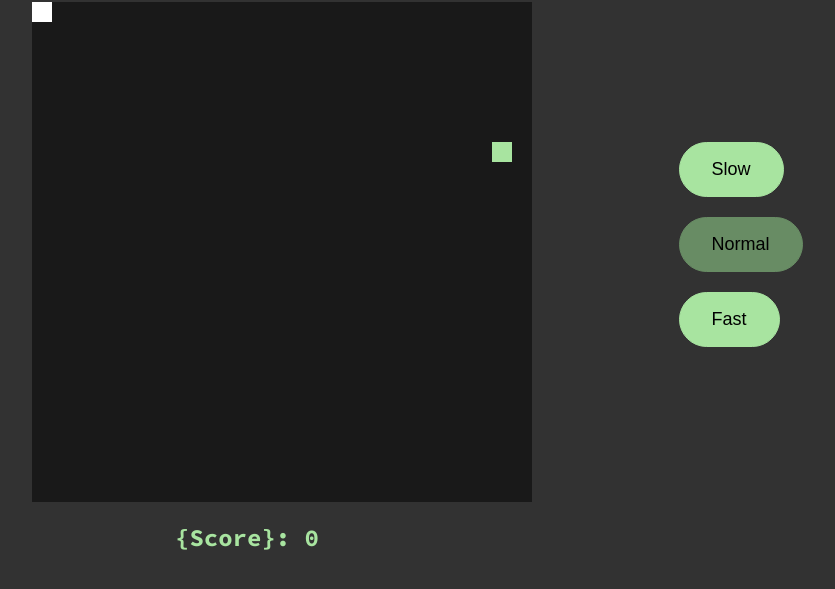
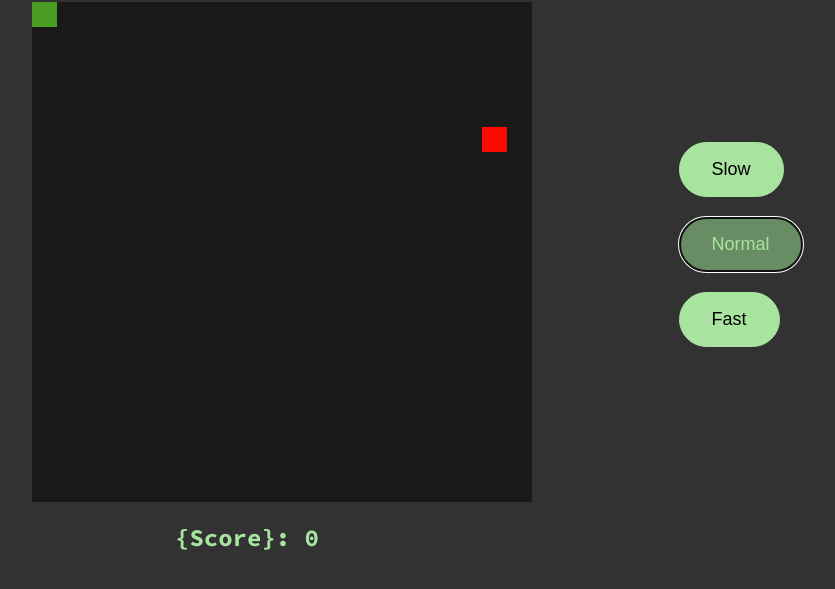
Before and after one commit to avvinlad/snake_game, a plain HTML site: page index.html in a window 1280 px wide. Shown: the part 91-680 px from the top of the page, without its empty margins (393-1228 px from the left). Drawn offline with Linux system fonts and the light colour scheme.

Commit message:
ui changes

```diff
--- a/index.html
+++ b/index.html
@@ -25,7 +25,7 @@
       <script type="text/javascript" src="js/draw.js"></script>
       <div style="margin-top: 120px;">
         <button onclick="changeSpeed(150, 'slow')" id="slow">Slow</button>
-        <button onclick="changeSpeed(120, 'normal')" id="normal" class="activeButton">Normal</button>
+        <button onclick="changeSpeed(120, 'normal')" id="normal" autofocus>Normal</button>
         <button onclick="changeSpeed(90, 'fast')" id="fast">Fast</button>
       </div>
     </div>
--- a/js/apple.js
+++ b/js/apple.js
@@ -8,7 +8,7 @@ function Apple() {
   };
 
   this.draw = function() {
-    ctx.fillStyle = "#a8e4a0";
+    ctx.fillStyle = "#ff0800";
     ctx.fillRect(this.x, this.y, scale, scale);
   };
 }
--- a/js/draw.js
+++ b/js/draw.js
@@ -1,7 +1,7 @@
 const canvas = document.querySelector(".canvas");
 const ctx = canvas.getContext("2d");
 
-const scale = 20;
+const scale = 25;
 const rows = canvas.height / scale;
 const cols = canvas.width / scale;
 
@@ -10,7 +10,7 @@ var apple;
 
 var game;
 var gameSpeed = 120;
-var slow = 150, normal = 120, fast = 90;
+var slow = 150, normal = gameSpeed, fast = 90;
 
 (function setup() {
   snake = new Snake();
@@ -31,6 +31,7 @@ function start(){
       apple.pickLocation();
     }
     snake.collision();
+    win();
   }, gameSpeed);
 }
 
@@ -51,7 +52,23 @@ function changeSpeed(speed, id) {
       gameSpeed = speed;
       snake.reset();
       clearInterval(game);
-      document.getElementById(id).classList.add("activeButton");
+      document.getElementById(id).focus();
+      start();
+    }
+    else{
+
+    }
+  }
+}
+
+function win(){
+  if (snake.tail == (rows*cols)){
+    clearInterval(game);
+    var again = window.confirm("You Won!\nPlay Again?");
+    if (again){
+      snake.reset();
+      gameSpeed = normal;
+      document.getElementById("normal").focus();
       start();
     }
   }
--- a/js/snake.js
+++ b/js/snake.js
@@ -7,11 +7,12 @@ function Snake() {
   this.tail = 0;
 
   this.draw = function () {
-    ctx.fillStyle = "#FFFFFF";
+    ctx.fillStyle = "#a8e4a0";
 
     for (let i = 0; i < this.tail; i++){
       ctx.fillRect(this.trail[i].x, this.trail[i].y, scale, scale);
     }
+    ctx.fillStyle = "#4b9c22";
     ctx.fillRect(this.x, this.y, scale, scale);
   };
 
--- a/style.css
+++ b/style.css
@@ -3,7 +3,7 @@
     font-family: 'Source Code Pro', monospace;
 }
 
-.regButton, button {
+button {
 	background-color:#a8e4a0;
 	border-radius:28px;
 	border:1px solid #a8e4a0;
@@ -22,17 +22,9 @@ button:hover {
 	color: whitesmoke;
 }
 
-.activeButton {
+button:focus {
 	background-color: #688c64;
 	color: #a8e4a0;
 	border:1px solid #688c64;
-	border-radius:28px;
-	cursor:pointer;
-	color:black;
-	font-size:18px;
-	padding:16px 32px;
-	margin: 20px;
-	height: max-content;
-	display: block;
 	text-shadow: black;
 }
```
